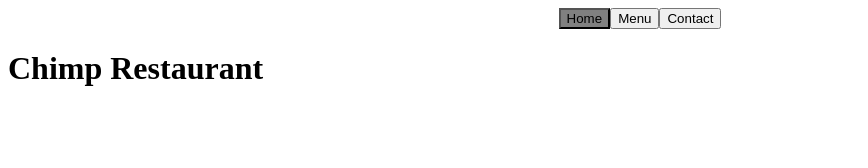
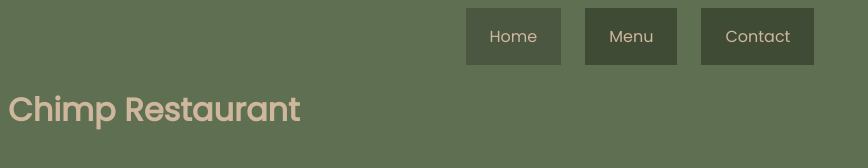
Before and after one commit to BinoManjesh/chimp-restaurant, a website built with webpack: page dist/index.html in a window 1280 px wide. Shown: the whole page, without its empty margins (0-868 px from the left). Built offline with nearby package versions, Linux system fonts and the light colour scheme.

Commit message:
Add styling

```diff
--- a/src/style.css
+++ b/src/style.css
@@ -1,8 +1,28 @@
+@import url('https://fonts.googleapis.com/css2?family=Poppins&display=swap');
+
+* {
+    color: inherit;
+    font-family: Poppins;
+}
+
+button {
+    background-color: #3f4b34;
+    border: none;
+    padding: 1em 1.5em;
+    font-size: medium;
+}
+
+body {
+    background-color: #5F6F52;
+    color: #cfb79e;
+}
+
 div#tab-list {
     display: flex;
     justify-content: center;
+    gap: 1.5em;
 }
 
 #tab-list > .selected {
-    background-color: gray;
+    background-color: #4c5742;
 }
```
